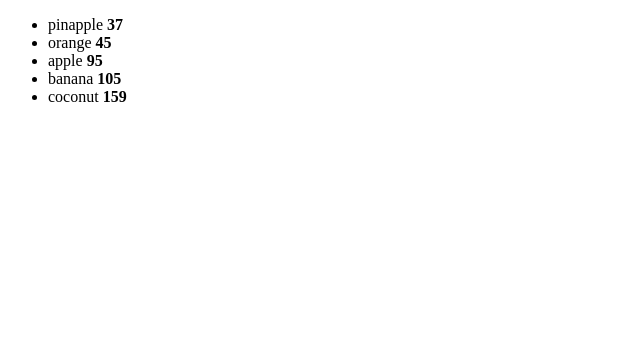
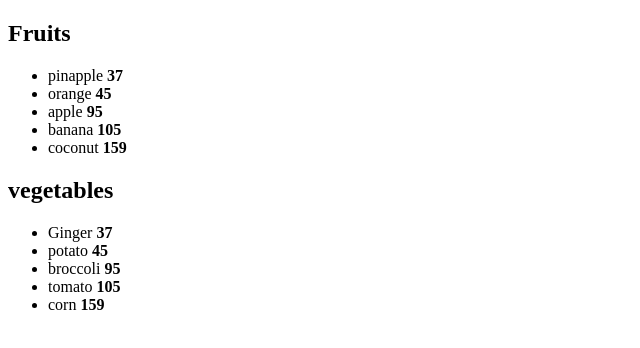
Before and after one commit to Ashis28/my-react1, a React (Vite) app: page / in a window 1280 px wide. Shown: the top 348 px of the page, without its empty margins (0-640 px from the left). Built offline with nearby package versions, Linux system fonts and the light colour scheme.

Commit message:
Object is passed with props here

```diff
--- a/src/App.jsx
+++ b/src/App.jsx
@@ -2,8 +2,27 @@
 import List from './List'
 
 function App(){
+  const fruits = [
+    {name: "apple", calories: 95},
+    {name: "orange", calories: 45},
+    {name: "banana", calories: 105},
+    {name: "pinapple", calories: 37},
+    {name: "coconut", calories: 159}
+];
+const vegetables = [
+  {id:1,name: "broccoli", calories: 95},
+  {id:2,name: "potato", calories: 45},
+  {id:3,name: "tomato", calories: 105},
+  {id:4,name: "Ginger", calories: 37},
+  {id:5,name: "corn", calories: 159}
+];
 
-  return(<List/>);
+  // return();
+  return(
+  <>
+  <List items={fruits} category="Fruits"/>
+  <List items={vegetables} category="vegetables"/>
+  </>)
 }
 
 export default App
--- a/src/List.jsx
+++ b/src/List.jsx
@@ -84,7 +84,7 @@ But in an unordered list <ul>, only <li> elements are allowed as direct children
 Here, <b> is a sibling to <li> inside <ul>, which is invalid HTML and will cause <issues className=""></issues>
 */
 
-
+/*
 function List() {
     const fruits = [
         {name: "apple", calories: 95},
@@ -109,3 +109,31 @@ function List() {
     );
 }
 export default List;
+*/
+
+//now working with props in renderLists
+function List(props) {
+    // Create a copy of the array to avoid mutating the original props
+    let fruits = [...props.items]; //it creates a shwallow copy
+
+    // Sort by calories (ascending order)
+    fruits.sort((a, b) => a.calories - b.calories);
+
+    // Alternative: Sort by name
+    // fruits.sort((a, b) => a.name.localeCompare(b.name));
+
+    return (
+        <div>
+            <h2>{props.category}</h2>
+            <ul>
+                {fruits.map((fruit, index) => (
+                    <li key={index}>
+                        {fruit.name} <b>{fruit.calories}</b>
+                    </li>
+                ))}
+            </ul>
+        </div>
+    );
+}
+
+export default List;
```
